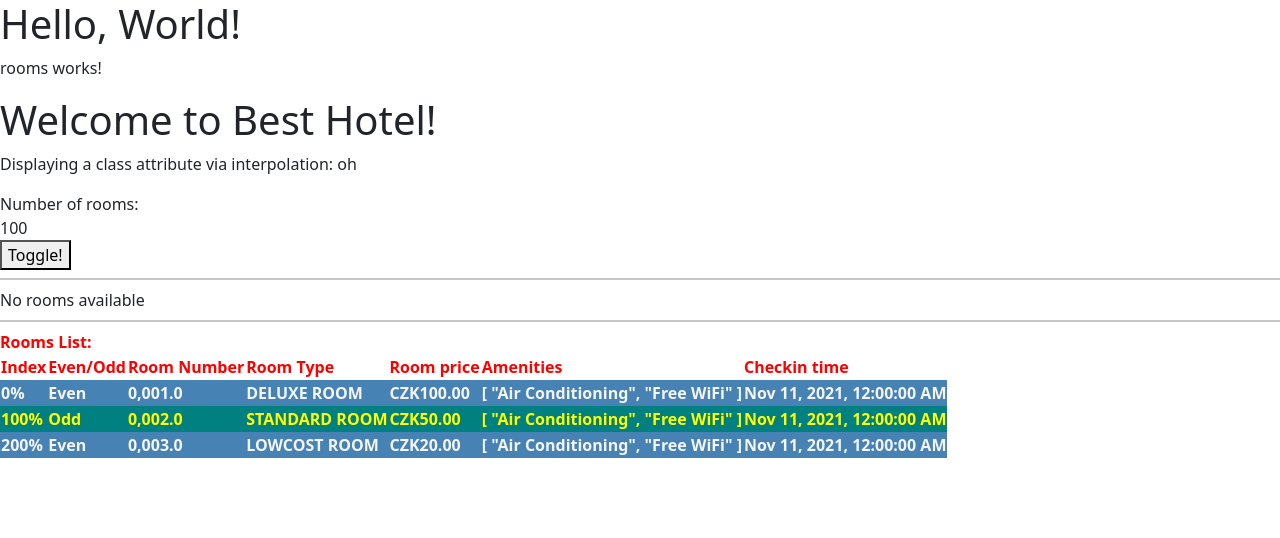
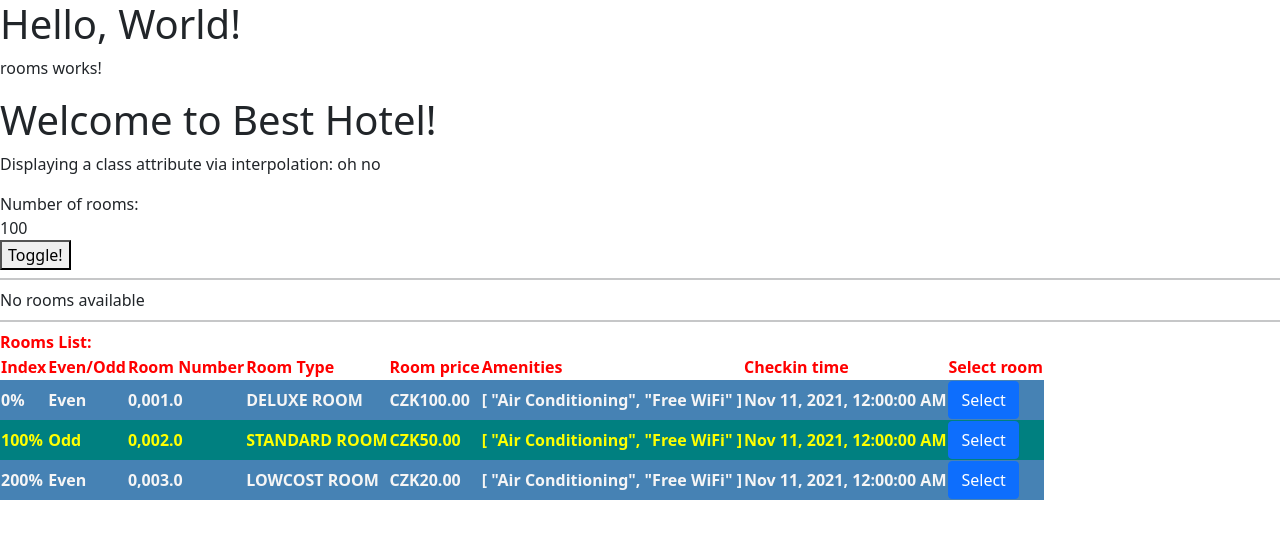
Before and after one commit to jerik609/HotelInventoryApp, an Angular app: page / in a window 1280 px wide. Shown: the top 538 px of the page. Built offline with nearby package versions, Linux system fonts and the light colour scheme.

Commit message:
component communication using @Input and @Output

```diff
--- a/src/app/app.module.ts
+++ b/src/app/app.module.ts
@@ -5,6 +5,7 @@ import { AppRoutingModule } from './app-routing.module';
 import { AppComponent } from './app.component';
 import { RoomsComponent } from './rooms/rooms.component';
 import { BrowserAnimationsModule } from '@angular/platform-browser/animations';
+import { RoomsListComponent } from './rooms/rooms-list/rooms-list.component';
 
 // https://angular.io/guide/ngmodules
 // I can have any number of modules in my application, but there always has to be only one root module
@@ -19,7 +20,7 @@ import { BrowserAnimationsModule } from '@angular/platform-browser/animations';
 
 @NgModule({ // annotation marking the class (AppModule) as module
   declarations: [ // any components, directives and pipes must be registered here
-    AppComponent, RoomsComponent
+    AppComponent, RoomsComponent, RoomsListComponent
   ],
   imports: [ // any module we intend to use, must be placed here (both external and those created by us)
     BrowserModule, // angular platform provided module, part of the browser library
--- /dev/null
+++ b/src/app/rooms/rooms-list/rooms-list.component.html
@@ -0,0 +1,34 @@
+Rooms List:
+
+<!-- {{ roomList }} -->  <!-- this prints just [object Object],[object Object],[object Object], which is not very useful, enter *ngFor -->
+
+<!-- let's use table for now, otherwise we typically use an UI library (Angular Material) -->
+<!-- angular material can handle this more nicely, but we need to practice ngfor -->
+<table>
+    <tr>
+        <th>Index</th>
+        <th>Even/Odd</th>
+        <th>Room Number</th>
+        <th>Room Type</th>
+        <th>Room price</th>
+        <th>Amenities</th>
+        <th>Checkin time</th>
+        <!-- <td>Raw</td> -->
+        <th>Select room</th>
+    </tr>
+    <tr [ngClass]="e ? 'even' : 'odd'" *ngFor="let room of rooms; let e=even; let o=odd; let i=index">
+        <td>{{ i | percent }}</td>
+        <td>{{ e ? "Even" : "Odd" }}</td>
+        <td>{{ room.number | number:'4.1-5' }}</td>
+        <td>{{ room.type | uppercase}}</td>
+        <td>{{ room.price | currency: 'CZK' }}</td>
+        <td>{{ room.amenities | json }}</td>
+        <td>{{ room.checkinTime | date: 'MMM d, y, h:mm:ss a' }}</td> <!-- DatePipe example -->
+        <!-- <td>{{ room | json }}</td> -->
+        <td>
+            <button class="btn btn-primary" (click)="selectRoom(room)">
+                Select
+            </button>
+        </td>
+    </tr>
+</table>
--- /dev/null
+++ b/src/app/rooms/rooms-list/rooms-list.component.scss
@@ -0,0 +1,9 @@
+.even {
+    background-color: steelblue;
+    color: whitesmoke;
+}
+
+.odd {
+    background-color: teal;
+    color: yellow;
+}
--- /dev/null
+++ b/src/app/rooms/rooms-list/rooms-list.component.ts
@@ -0,0 +1,31 @@
+import { Component, EventEmitter, Input, Output } from '@angular/core';
+import { Room } from '../rooms';
+
+@Component({
+  selector: 'app-rooms-list',
+  templateUrl: './rooms-list.component.html',
+  styleUrls: ['./rooms-list.component.scss']
+})
+export class RoomsListComponent {
+
+  constructor() { }
+
+  // this is where we will receive our rooms data
+  // here we will get the data
+  // when I add @Input, which states that:
+  // make this rooms property a valid HTML property on this HTML element (app-rooms-list)
+  // this property rooms becomes a property on top of this HTML tag
+  // I guess we can then pass the data into it
+  @Input() rooms: Room[] = []
+
+  // now since this component is a child component and it's supposed to be a little dumb,
+  // it does not know how to do things on its own
+  // so it needs to pass data back to the parent component
+  // so for example, when the used clicks on a room, we will pass this information to the parent component
+  @Output() clickedRoom = new EventEmitter<Room>();
+
+  selectRoom(room: Room) {
+    this.clickedRoom.emit(room);
+  }
+
+}
--- a/src/app/rooms/rooms.component.html
+++ b/src/app/rooms/rooms.component.html
@@ -24,36 +24,11 @@
 
 <!-- <div *ngIf="rooms && rooms.availableRooms && rooms.availableRooms > 0"> <!-- example of *ngIf --> <!-- let's do some inspection -->
 
+<div *ngIf="selectedRoom != undefined">
+    {{ selectedRoom | json }}
+</div>
+
 <!-- example of [ngStyle] and *ngIf -->
 <div [ngStyle]="{ 'font-weight': 'bold', 'color' : (rooms?.availableRooms ?? 0) > 5 ? 'green' : 'red' }" *ngIf="(rooms?.availableRooms ?? 0) > 0">
-
-    Rooms List:
-
-    <!-- {{ roomList }} -->  <!-- this prints just [object Object],[object Object],[object Object], which is not very useful, enter *ngFor -->
-
-    <!-- let's use table for now, otherwise we typically use an UI library (Angular Material) -->
-    <!-- angular material can handle this more nicely, but we need to practice ngfor -->
-    <table>
-        <tr>
-            <th>Index</th>
-            <th>Even/Odd</th>
-            <th>Room Number</th>
-            <th>Room Type</th>
-            <th>Room price</th>
-            <th>Amenities</th>
-            <th>Checkin time</th>
-            <!-- <td>Raw</td> -->
-        </tr>
-        <tr [ngClass]="e ? 'even' : 'odd'" *ngFor="let room of roomList; let e=even; let o=odd; let i=index">
-            <td>{{ i | percent }}</td>
-            <td>{{ e ? "Even" : "Odd" }}</td>
-            <td>{{ room.number | number:'4.1-5' }}</td>
-            <td>{{ room.type | uppercase}}</td>
-            <td>{{ room.price | currency: 'CZK' }}</td>
-            <td>{{ room.amenities | json }}</td>
-            <td>{{ room.checkinTime | date: 'MMM d, y, h:mm:ss a' }}</td> <!-- DatePipe example -->
-            <!-- <td>{{ room | json }}</td> -->
-        </tr>
-    </table>
-
+    <app-rooms-list [rooms]="roomList" (clickedRoom)="selectRoom($event)"></app-rooms-list>
 </div>
--- a/src/app/rooms/rooms.component.scss
+++ b/src/app/rooms/rooms.component.scss
@@ -7,13 +7,3 @@ hr {
     border-style: double;
     border-width: 1px;
   }
-
-.even {
-  background-color: steelblue;
-  color: whitesmoke;
-}
-
-.odd {
-  background-color: teal;
-  color: yellow;
-}
--- a/src/app/rooms/rooms.component.ts
+++ b/src/app/rooms/rooms.component.ts
@@ -6,37 +6,36 @@ import { Room, Rooms } from './rooms';
   templateUrl: './rooms.component.html',
   styleUrls: ['./rooms.component.scss']
 })
-export class RoomsComponent implements OnInit {
+export class RoomsComponent implements OnInit { // hey, there's ngOnInit here :-)
+
+  boo: Boo;
 
   hotelName: string = 'Best Hotel';
   numberOfRooms: number;
-  boo: Boo;
+  hideRooms: boolean = false;
+  rooms?: Rooms;
+  nullRooms?: Rooms;
+
+  roomList: Room[] = [];
+
+  selectedRoom?: Room;
 
   constructor() {
-    this.boo = new Boo("oh", "no");
+    this.boo = new Boo("oh no", "anyway");
     this.numberOfRooms = 100;
   }
 
   ngOnInit(): void {
-  }
-
-  hideRooms: boolean = false;
-  toggle() {
-    this.hideRooms = !this.hideRooms;
-  }
 
     // just some data we can play with when learning directives (*ngIf)
-  rooms?: Rooms = {
+    this.rooms = {
       totalRooms: 20,
       availableRooms: 4,
       bookedRooms: 5
     }
 
-  nullRooms?: Rooms = {
-  }
-
     // data for *ngFor, we have data, let's bind it
-  roomList: Room[] = [{
+    this.roomList = [{
       number: 1,
       type: 'Deluxe Room',
       amenities: ['Air Conditioning', 'Free WiFi'],
@@ -66,6 +65,17 @@ export class RoomsComponent implements OnInit {
 
   }
 
+  // a toggle function :-)
+  toggle() {
+    this.hideRooms = !this.hideRooms;
+  }
+
+  selectRoom(room: Room): void {
+    this.selectedRoom = room;
+  }
+
+}
+
 class Boo {
   hoo: String;
   foo: String;
```
Also changed, not shown: 1 other file (tests, documents, lock files or other folders). Lines whose indentation alone changed are shown as unchanged.
